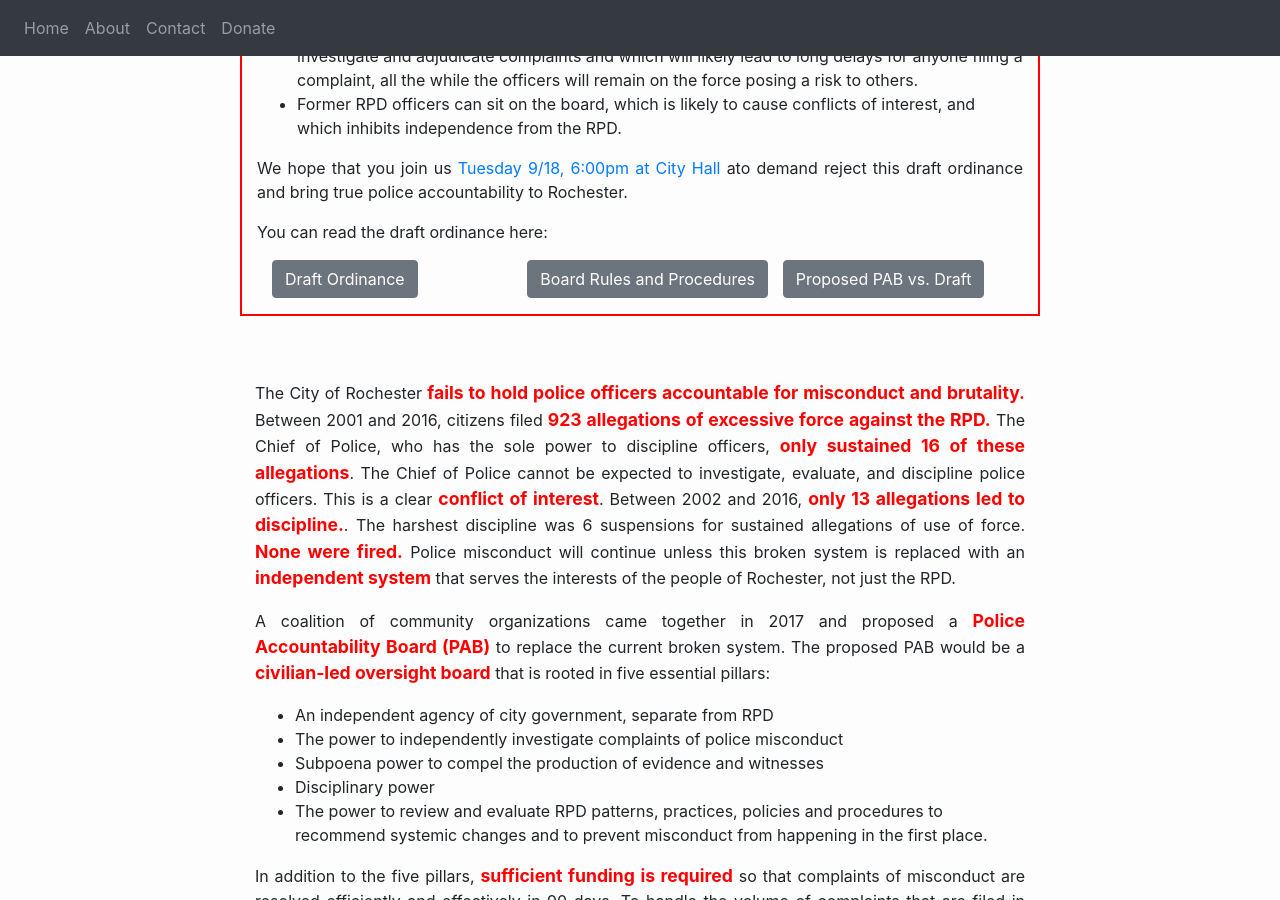
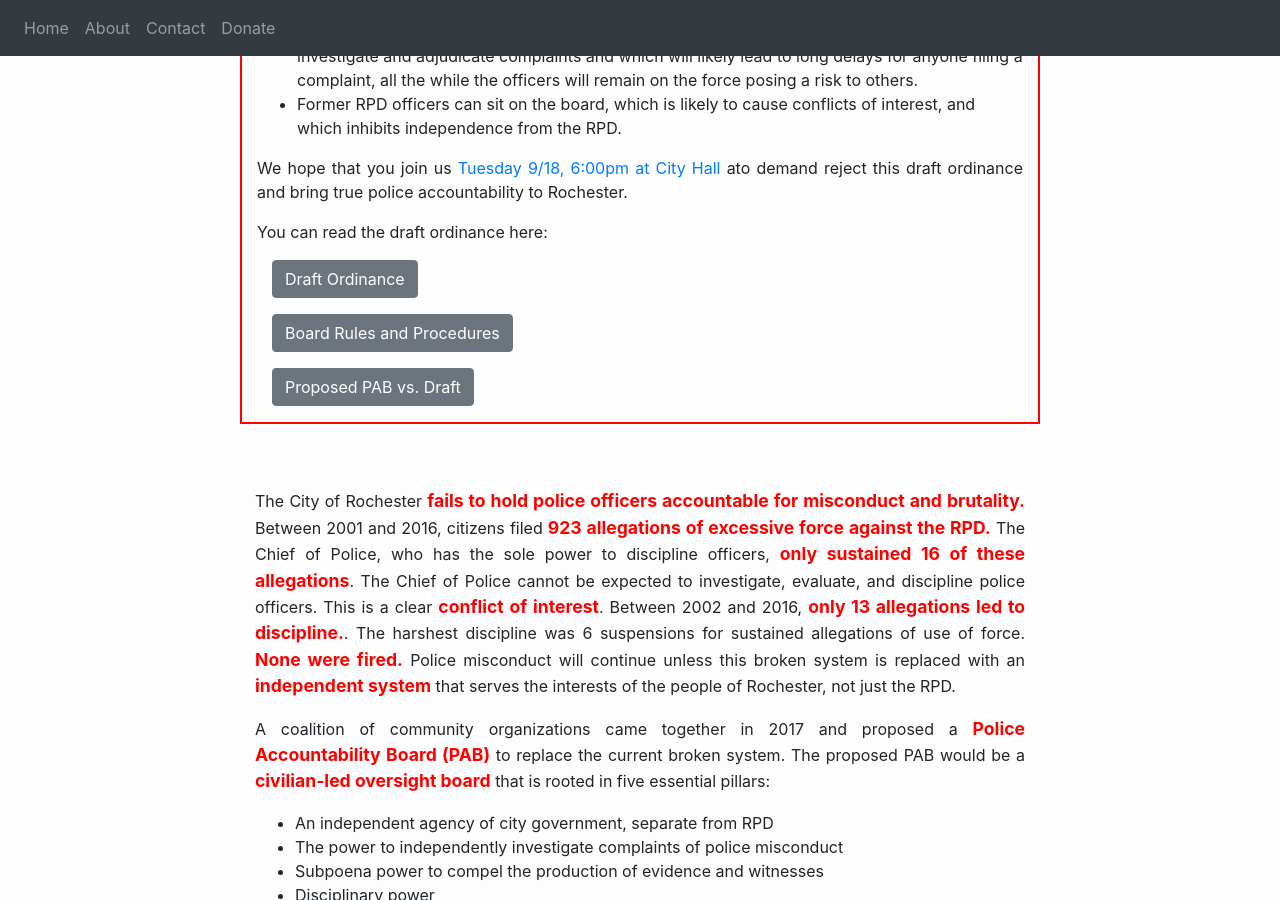
Before and after one commit to pabnow/pabnow.github.io, a Jekyll site: the page built from index.html, in a window 1280 px wide and 900 px high, scrolled down 796 px. Built offline with Jekyll 4.4.1, drawn with Linux system fonts in a browser that asks for light colours; nearby versions of some CDN libraries; comment, search, counter and statistics services are not loaded.

Commit message:
Update index.html

```diff
--- a/index.html
+++ b/index.html
@@ -36,13 +36,13 @@ title: PAB
 			<!-- Example row of columns -->
 			<div class="row">
 
-			  <div class="col-md-4 mx-auto">
+			  <div class="col-md-12">
 			    <p><a class="btn btn-secondary" target="_blank" href="https://pabnow.github.io/RPD-draftPABOrdv6.pdf" role="button">Draft Ordinance</a></p>
 			  </div>
-			  <div class="col-md-4 mx-auto">
+			  <div class="col-md-12">
 			   <p><a class="btn btn-secondary"  target="_blank" href="https://pabnow.github.io/RPD-PABRules&Proc v6.pdf" role="button">Board Rules and Procedures</a></p>
 			  </div>
-			  <div class="col-md-4 mx-auto">
+			  <div class="col-md-12">
 			   <p><a class="btn btn-secondary"  target="_blank" href="https://pabnow.github.io/Proposed vs. Draft as of 9.19.pdf" role="button">Proposed PAB vs. Draft</a></p>
 			  </div>
 
```
